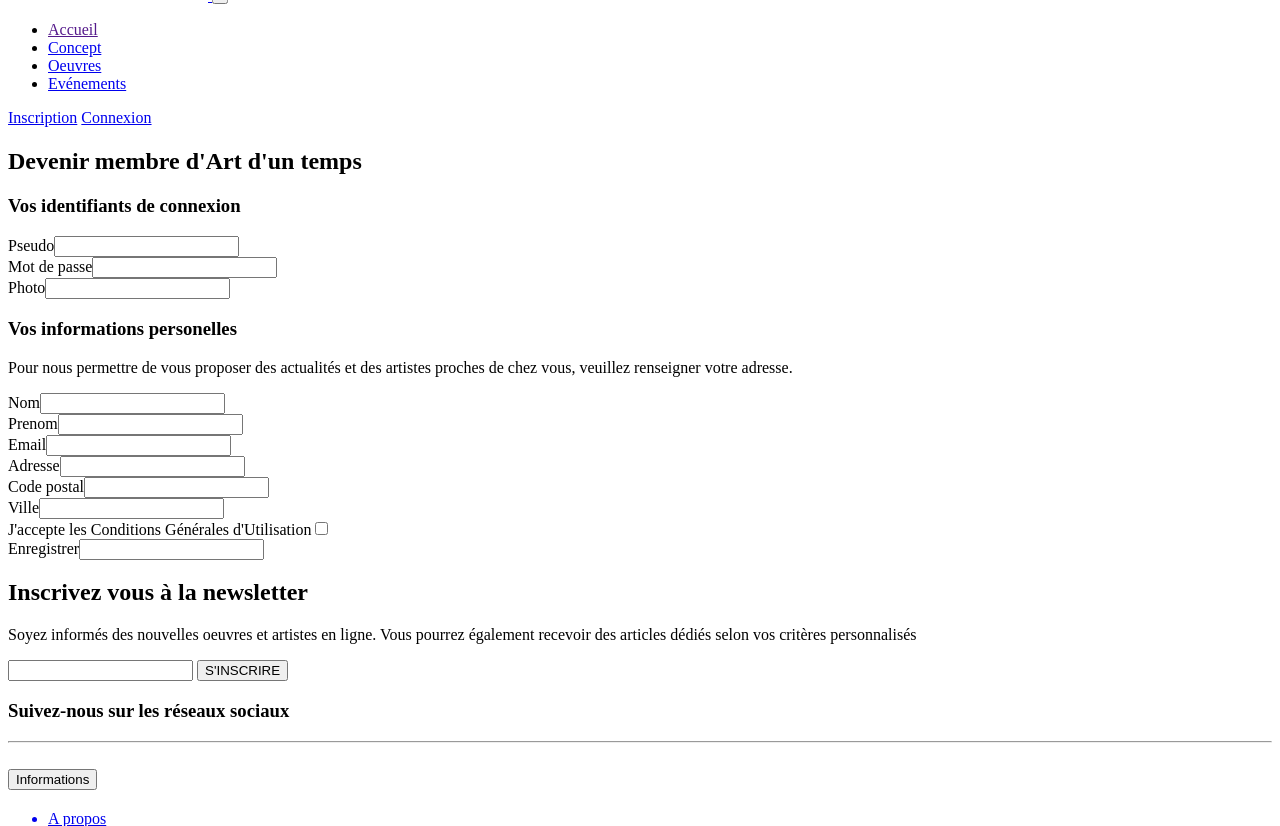
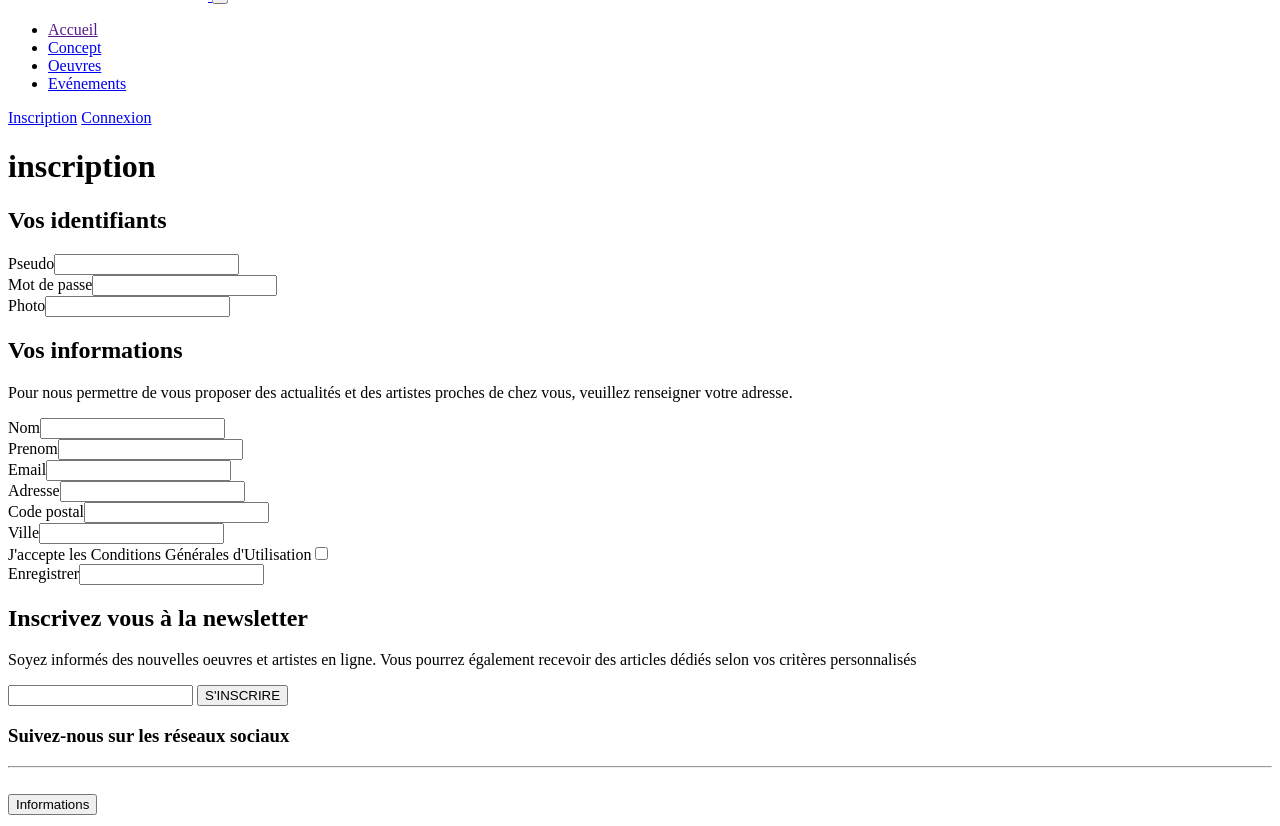
Before and after one commit to HeyMilie/Art-d-un-temps, a Symfony app: template templates/registration/register.html.twig in a window 1280 px wide. Shown: the part 207-1033 px from the top of the page. Run offline with Twig, Linux system fonts and the light colour scheme; the template is opened without the code that fills it, so the values that code supplies are empty; form fields are guessed from the names that the template uses; some libraries are stand-ins or nearby versions.

Commit message:
Ajouts des styles sur les hn de register.html.twig + structure de app.scss

```diff
--- a/templates/registration/register.html.twig
+++ b/templates/registration/register.html.twig
@@ -8,13 +8,13 @@
     {% endfor %}
 
     <div class="bg-dark">
-        <div class="col-lg-6 mx-auto">
-            <h2>Devenir membre d'Art d'un temps</h2>
+        <div class="col-lg-6 mx-auto pt-3">
+            <h1>inscription</h1>
 
             {{ form_start(registrationForm) }}
 
                 <div class="border rounded p-4 m-3 bg-white">
-                    <h3> Vos identifiants de connexion</h3>
+                    <h2>Vos identifiants</h2>
                     {{ form_row(registrationForm.pseudo) }}
                     {{ form_errors(registrationForm.pseudo)}}
                     {{ form_row(registrationForm.plainPassword, {
@@ -27,7 +27,7 @@
                         })   }}
                 </div>
                 <div class="border rounded p-4 m-3 bg-white">
-                    <h3> Vos informations personelles</h3>
+                    <h2>Vos informations</h2>
                     <p>Pour nous permettre de vous proposer des actualités et des artistes proches de chez vous, veuillez renseigner votre adresse.</p>
                     {{ form_row(registrationForm.nom) }}
                     {{ form_row(registrationForm.prenom) }}
```
Also changed, not shown: assets/styles/app.scss (+33 -12 lines).
